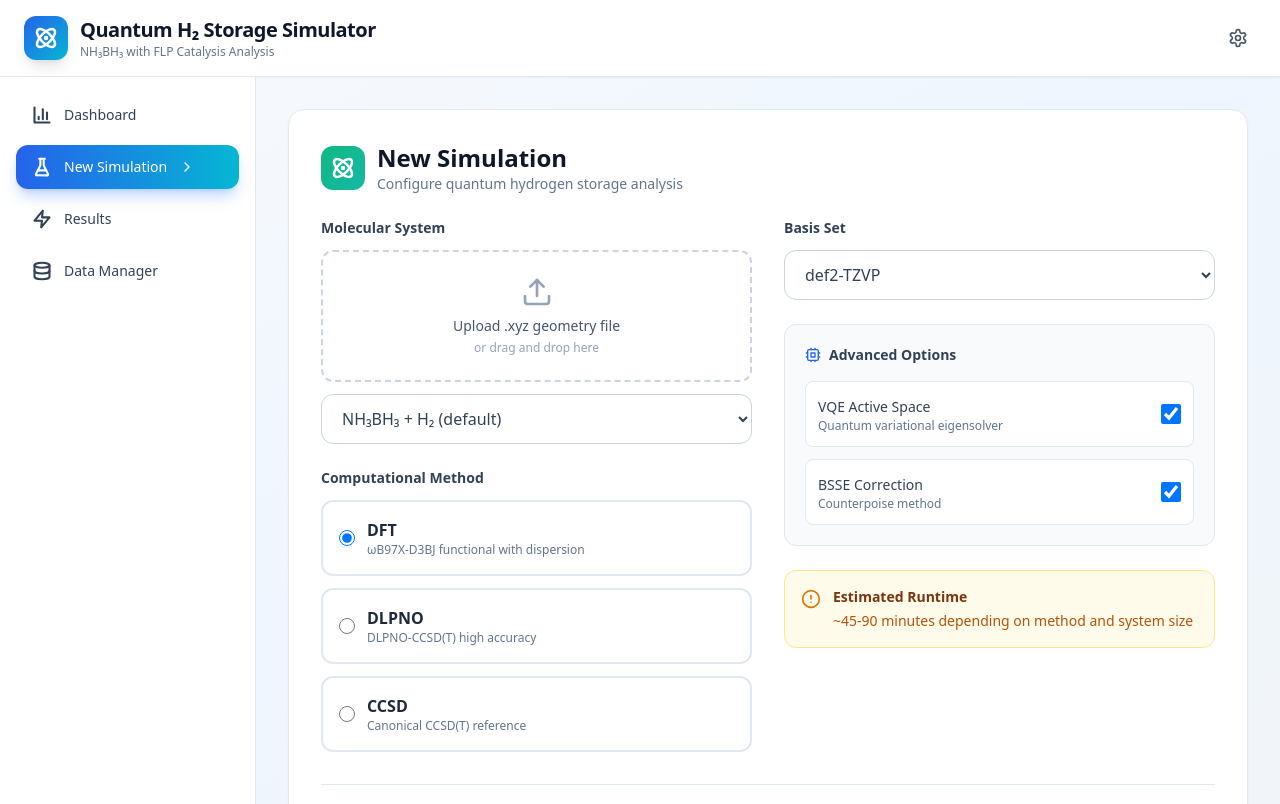
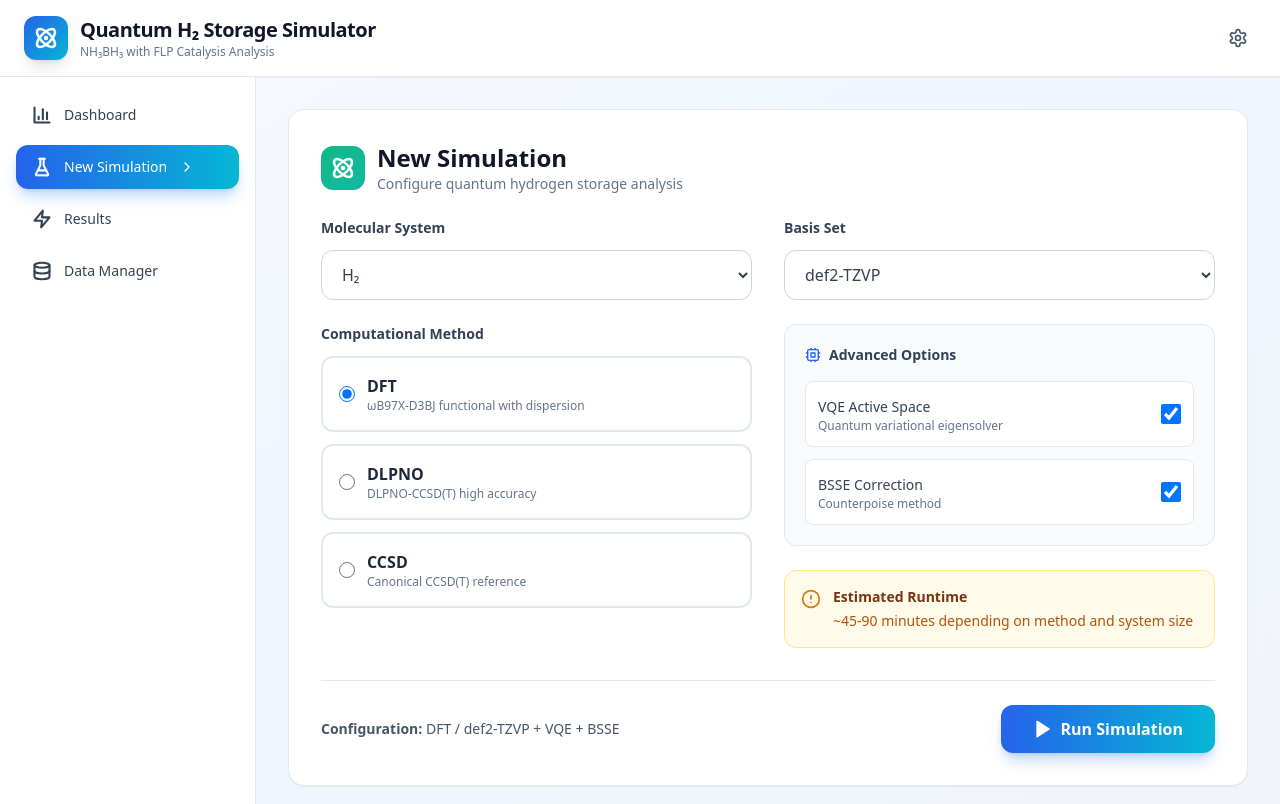
Before and after one commit to jaswanth6666/Quantum-H2-Storage-Simulator, a React (Vite) app: page / in a window 1280 px wide. Both pictures are taken after a click on the button "New Simulation". Built offline with nearby package versions, Linux system fonts and the light colour scheme.

Commit message:
Update SimulationConfig.tsx

```diff
--- a/src/components/SimulationConfig.tsx
+++ b/src/components/SimulationConfig.tsx
@@ -25,15 +25,14 @@ export default function SimulationConfig() {
             <div>
               <label className="block text-sm font-semibold text-slate-700 mb-3">Molecular System</label>
               <div className="space-y-3">
-                <div className="border-2 border-dashed border-slate-300 rounded-xl p-6 hover:border-blue-400 hover:bg-blue-50/50 transition-colors cursor-pointer">
-                  <Upload className="h-8 w-8 text-slate-400 mx-auto mb-2" />
-                  <p className="text-sm text-slate-600 text-center font-medium">Upload .xyz geometry file</p>
-                  <p className="text-xs text-slate-400 text-center mt-1">or drag and drop here</p>
-                </div>
                 <select className="w-full px-4 py-3 border border-slate-300 rounded-xl focus:outline-none focus:ring-2 focus:ring-blue-500 focus:border-transparent bg-white text-slate-700 font-medium">
-                  <option>NH₃BH₃ + H₂ (default)</option>
+                  <option>H₂</option>
+                  <option>NH₃BH₃</option>
+                  <option>FLP</option>
+                  <option>NH₃BH₃ + FLP</option>
                   <option>NH₃BH₃ + FLP + H₂</option>
-                  <option>Custom geometry</option>
+                  <option>NH₃BH₃ + 2H₂ + FLP</option>
+                  <option></option>
                 </select>
               </div>
             </div>
```
